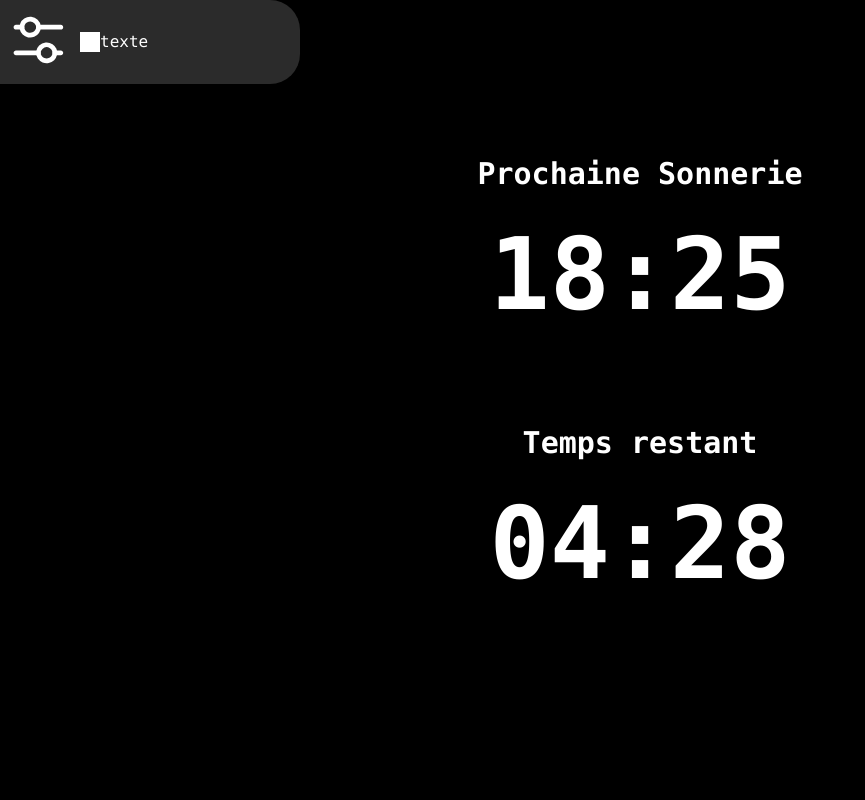
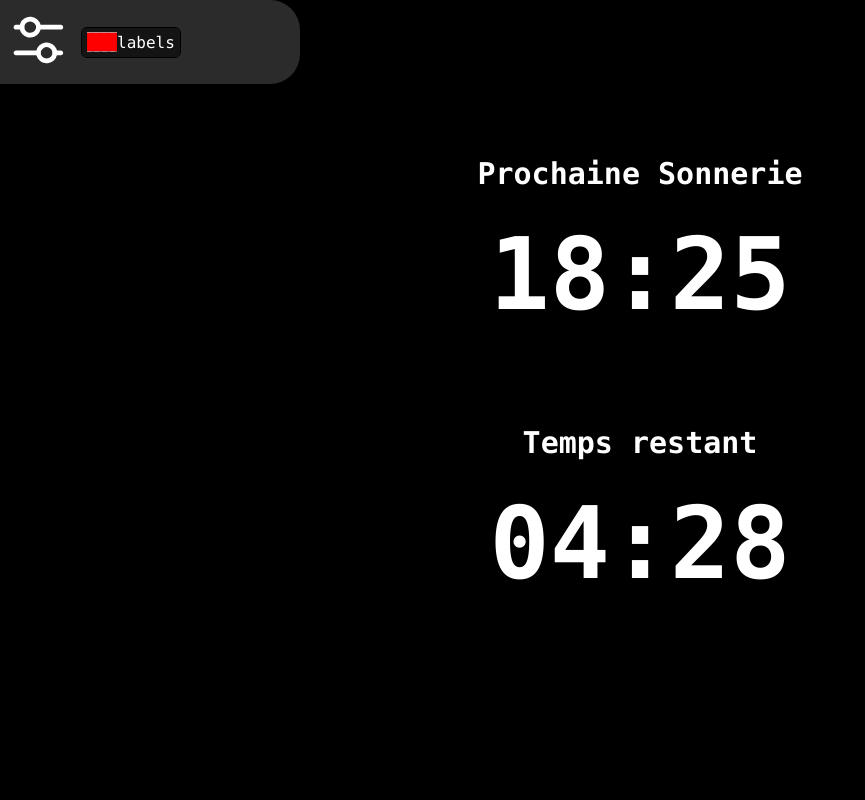
Before and after one commit to PardaSuperDev/DringTime, a PHP site: page /beta.html in a window 1280 px wide, after a click that opens the changed part. Shown: the whole page, without its empty margins (0-865 px from the left). Run offline with PHP 8.4, Linux system fonts and the light colour scheme.

Commit message:
Ajout du réglage de la couleur du texte

```diff
--- a/beta.html
+++ b/beta.html
@@ -17,8 +17,10 @@
         </div>
         <div id="settings_bar">
             <div id="settings_bar_content">
-                <svg height="20px" width="20px" viewbox="0 0 20 20"><rect id="box" x="0" y="0" width="20px" height="20px" style="fill: #FFFFFF"/></svg>
-                <span>texte</span>
+                <button class="stylized_button" onclick="setColor('labels')">
+                    <input type="button" class="hidden_input" id="choose_labels_color" data-coloris value="#FF0000">
+                    <span>labels</span>
+                </button>
             </div>
         </div>
     </div>
--- a/page.js
+++ b/page.js
@@ -137,6 +137,24 @@ function update() {
 
 }
 
+function setColor(elems) {
+    if (elems === "labels") {
+        document.getElementById("choose_labels_color").click();
+    }
+}
+
+// Paramètre les éléments Coloris
+Coloris({
+    themeMode: 'dark',
+    alpha: false,
+    margin: 30,
+    defaultColor: "#FFFFFF", // Changer par les paramètres sauvegardés
+    onChange: (color, _) => {
+        document.documentElement.style.setProperty('--text-color', color);
+        //document.documentElement.style.setProperty('--background-color', color);
+    }
+});
+
 // Lance l'execution régulière de `update()`.
 // Le timeout est de 200 ms pour éviter la désincronisation et avoir une grande précision des secondes.
 setInterval(update, 200);
--- a/style.css
+++ b/style.css
@@ -1,11 +1,13 @@
 :root {
-    color: white;
+    --text-color: #FFFFFF;
+    --background-color: #000000;
+    color: var(--text-color);
     font-family: "Consolas";
     height: 100%;
 }
 
 body {
-    background-color: black;
+    background-color: var(--background-color);
     height: 100%;
     width: 100%;
     margin: 0px;
@@ -82,7 +84,7 @@ body {
     height: 100%;
     width: 0px;
     overflow-x: hidden;
-    transition: width 2s ease 0s;
+    transition: width 1s ease 0s;
     z-index: 8;
 }
 
@@ -91,9 +93,33 @@ body {
     padding-right: 30px;
     display: flex;
     height: 100%;
-    align-items: left;
     overflow: hidden;
     width: max-content;
     height: max-content;
     min-width: max-content;
 }
+
+.stylized_button {
+    background-color: #141414;
+    display: flex;
+    outline: solid 1px black;
+    border: 0px;
+    color: white;
+    font: inherit;
+    align-items: center;
+    justify-content: center;
+    padding: 5px;
+    margin: 2px;
+    border-radius: 5px;
+}
+
+.stylized_button:hover {
+    background-color: #424242;
+}
+
+.hidden_input {
+    width: 0px;
+    height: 0px;
+    opacity: 0;
+    padding-left: 20px;
+}
```
Also changed, not shown: 1 other file.
